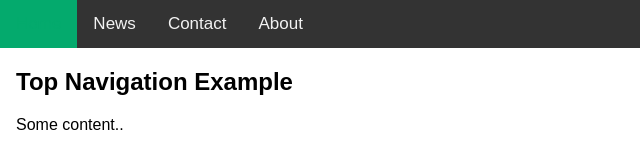
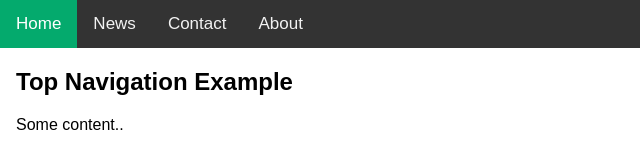
Before and after one commit to shfq07/MEENU, a plain HTML site: page top_navigationbar.html in a window 1280 px wide. Shown: the full height of the page, 0-640 px from the left. Drawn offline with Linux system fonts and the light colour scheme.

Commit message:
Update top.css

```diff
--- a/top.css
+++ b/top.css
@@ -24,5 +24,5 @@ body {
 
   .topnav a.active {
     background-color: #04AA6D;
-    color: #04AA6D;
+    color: white;
   }
```
